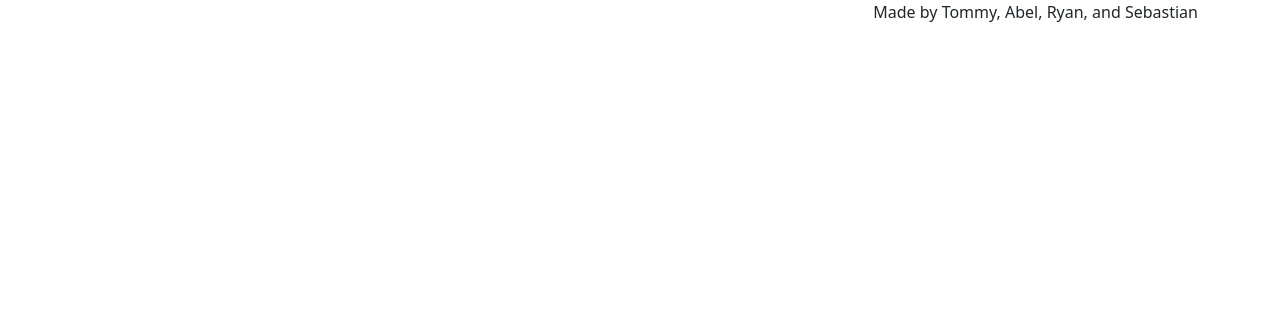
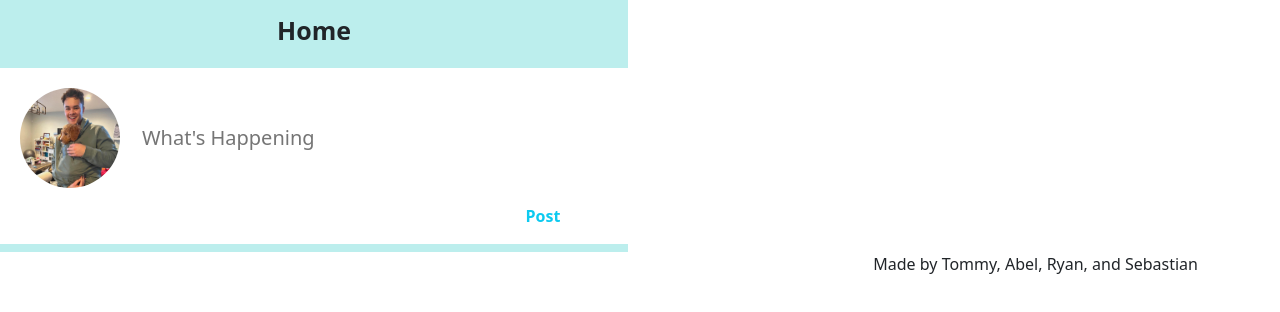
Before and after one commit to TommyAlv/KeepUp, a React (Create React App) app: page / in a window 1280 px wide. Shown: the top 312 px of the page. Built offline with nearby package versions, Linux system fonts and the light colour scheme.

Commit message:
added post box

```diff
--- a/package.json
+++ b/package.json
@@ -7,9 +7,14 @@
     "@testing-library/react": "^13.4.0",
     "@testing-library/user-event": "^13.5.0",
     "bootstrap": "^5.2.2",
+    "bootstrap-icons": "^1.10.2",
+    "prop-types": "^15.8.1",
     "react": "^18.2.0",
+    "react-avatar": "^5.0.3",
     "react-bootstrap": "^2.6.0",
     "react-dom": "^18.2.0",
+    "react-icons": "^4.6.0",
+    "react-router": "^6.4.3",
     "react-router-dom": "^6.4.3",
     "react-scripts": "5.0.1",
     "web-vitals": "^2.1.4"
--- a/src/App.css
+++ b/src/App.css
@@ -8,6 +8,92 @@
   height: 40vmin;
   pointer-events: none;
 }
+
+
+/* -----Home----- */
+
+/* -----Feed----- */
+
+
+.feed {
+  flex: 0.4;
+  border: 1px solid;
+  min-width: fit-content;
+  overflow-y: scroll;
+  -ms-overflow-style: none;
+  scrollbar-width: none;
+
+}
+
+.feed::-webkit-scrollbar {
+  display: none;
+}
+
+.feed-header{
+  position: sticky;
+  top: 0;
+  background-color: rgba(181, 237, 236, 0.9);
+  z-index: 100;
+
+  padding: 15px 20px;
+}
+
+.feed-header h2 {
+  font-size: 25px;
+  font-weight: 800;
+}
+
+.post-box {
+  padding-bottom: 10px;
+  border-bottom: 8px solid;
+  border-color: rgba(181, 237, 236, 0.9);
+  padding-right: 10px;
+}
+
+.post-box > form{
+  display: flex;
+  flex-direction: column;
+}
+
+.post-box-input {
+  padding: 20px;
+  display: flex;
+}
+
+.post-box-input > input {
+  flex: 1;
+  margin-left: 20px;
+  font-size: 20px;
+  border: none;
+}
+
+.post-box-input .avatar {
+  border: transparent;
+  border-radius: 100%;
+}
+
+.post-button {
+  font-weight: 800 !important;
+  border: none !important;
+  width: 150px;
+  margin-top: -10px !important;
+  margin-left: auto !important;
+  border-radius: 30px !important;
+
+}
+
+
+
+
+
+
+
+
+
+
+
+
+
 
 @media (prefers-reduced-motion: no-preference) {
   .App-logo {
--- a/src/App.js
+++ b/src/App.js
@@ -4,7 +4,8 @@ import 'bootstrap/dist/css/bootstrap.min.css'
 import { BrowserRouter, Route, Routes } from 'react-router-dom';
 
 // page imports
-import { Home } from './components/Home'
+
+import { Feed } from './components/Feed';
 
 import { Footer } from './components/Footer'
 
@@ -24,11 +25,18 @@ function App() {
 
     <BrowserRouter>
     <div className="App">
-      {/* navbar goes here just like footer */}
+
         <Routes>
-        <Route path='/home' element={<Home />} />
-        {/* routes to other nav links and pages goes here */}
+          {/* SideNav here*/}
+
+          {/* Feed */}
+        <Route path='/Feed' element={<Feed />} />
+        {/* right sidebar here */}
+        {/* default home */}
+        <Route path='*' element={<Feed />} />
+
         </Routes>
+
         <Footer />
     </div>
     </BrowserRouter>
--- /dev/null
+++ b/src/components/Feed.js
@@ -0,0 +1,42 @@
+// Once Signed in:
+// Feed of posts.
+// Assorted Advertisements.
+// Emoji Reactions
+// -- SEA BASS
+import '../App.css'
+import 'bootstrap/dist/css/bootstrap.min.css';
+import { Button, Col, Row } from "react-bootstrap"
+
+import avatarPic from '../assets/images/Sebas-dog.jpeg'
+import Avatar from 'react-avatar';
+
+
+
+
+export const Feed = () => {
+    return (
+    //    header
+        <Row className='align-items-left'>
+            <Col md={6}>
+        <div>
+            <div className='feed-header'>
+            <h2>Home</h2>
+            </div>
+            {/* post */}
+            <div className='post-box'>
+                <form>
+                    <div className='post-box-input'>
+                    <Avatar className='avatar' src={avatarPic} />
+                    <input placeholder="What's Happening"></input>
+                    </div>
+                    <Button className='post-button' variant="outline-info">
+                        Post
+                    </Button>
+                </form>
+            </div>
+        </div>
+        {/* posts */}
+        </Col>
+        </Row>
+    )
+}
--- a/src/components/Home.js
+++ /dev/null
@@ -1,5 +0,0 @@
-// Once Signed in:
-// Feed of posts.
-// Assorted Advertisements.
-// Emoji Reactions
-// -- SEA BASS
```
Also changed, not shown: src/assets/images/Sebas-dog.jpeg (added), src/components/SideNav.js (line endings or trailing spaces), 1 other file (tests, documents, lock files or other folders).
